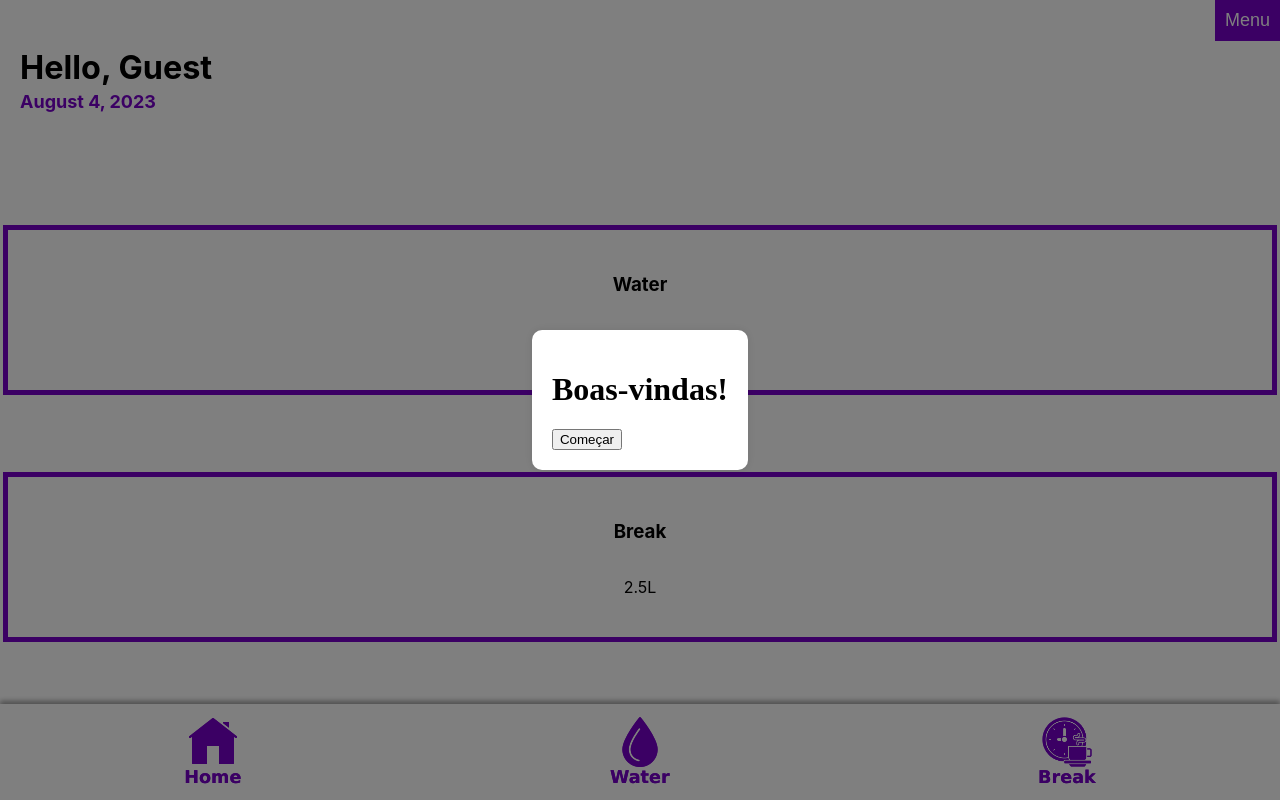
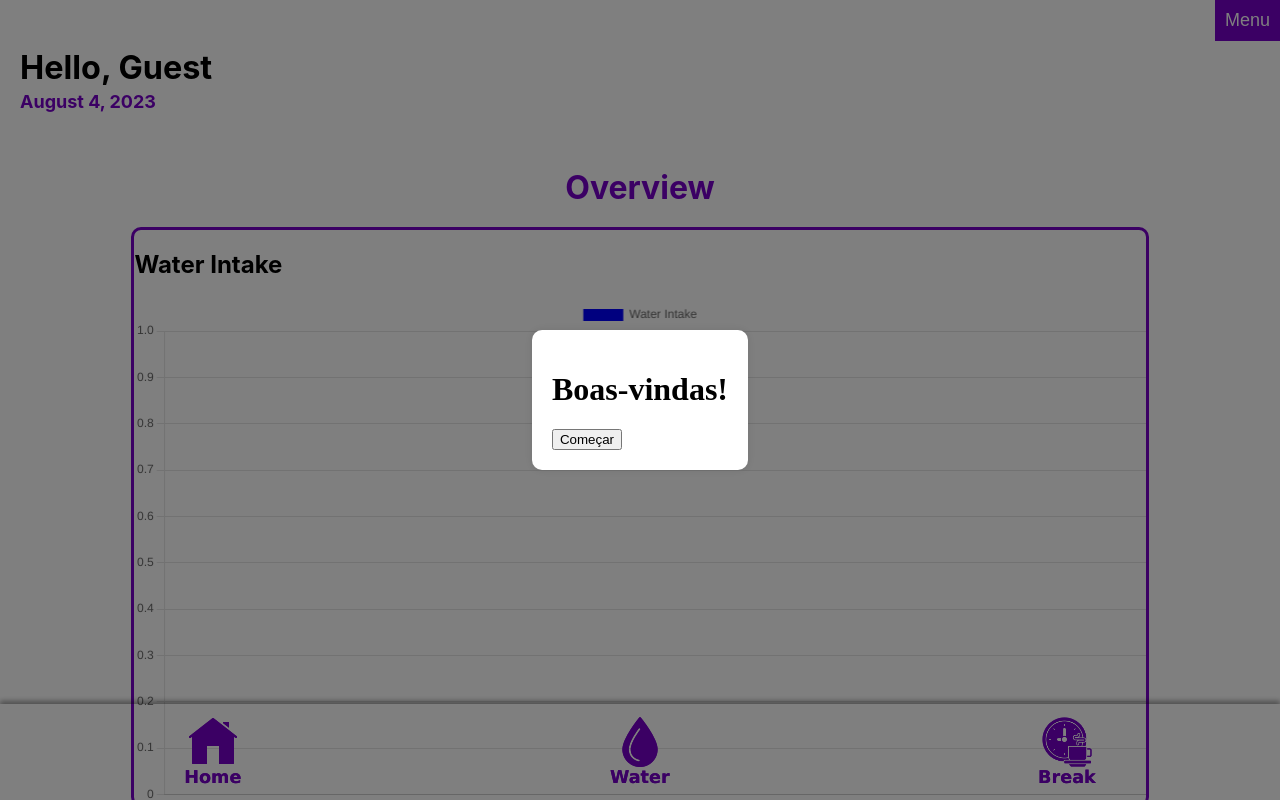
Before and after one commit to akenoduch/Fitness-Tracker, a Svelte app: page / in a window 1280 px wide. Shown: the top 800 px of the page. Built offline with nearby package versions, Linux system fonts and the light colour scheme; a web font is replaced by a local one.

Commit message:
feat. Home screen

```diff
--- a/package.json
+++ b/package.json
@@ -82,6 +82,8 @@
     "@capacitor/android": "^4.8.0",
     "@capacitor/core": "^4.8.0",
     "@capacitor/ios": "^4.8.0",
+    "chat.js": "^1.0.2",
+    "svelte-chartjs": "^3.1.2",
     "svelte-routing": "^2.0.0",
     "svelte-slider": "^1.0.1",
     "svelte-spa-router": "^3.3.0"
--- a/src/pages/Break.svelte
+++ b/src/pages/Break.svelte
@@ -17,6 +17,18 @@
 
   function startAddingBreak() {
     addingBreak = true;
+  }
+
+  function updateBreakData(date, breaks) {
+    let breaksDataArray =
+      JSON.parse(localStorage.getItem("breaksDataArray")) || [];
+    const existingData = breaksDataArray.find((item) => item.date === date);
+    if (existingData) {
+      existingData.breaks = breaks;
+    } else {
+      breaksDataArray.push({ date, breaks });
+    }
+    localStorage.setItem("breaksDataArray", JSON.stringify(breaksDataArray));
   }
 
   function saveBreak() {
@@ -43,14 +55,12 @@
     addingBreak = false;
     breakText = "";
     breakDuration = null;
+    updateBreakData(today, breaks);
   }
 
   function deleteBreak(id) {
     breaks = breaks.filter((breakItem) => breakItem.id !== id);
-    localStorage.setItem(
-      "breaks",
-      JSON.stringify({ date: today, breaks: breaks })
-    ); // Save with date
+    updateBreakData(today, breaks);
   }
 </script>
 
--- a/src/pages/Home.svelte
+++ b/src/pages/Home.svelte
@@ -1,67 +1,115 @@
-<script lang="ts">
+<script>
+  import Chart from "chart.js/auto";
+  import Header from "../components/Header/Header.svelte";
+  import Footer from "../components/Footer/Footer.svelte";
   import { onMount } from "svelte";
-  import Footer from "$components/Footer/Footer.svelte";
-  import Header from "$components/Header/Header.svelte";
 
-  let userName = "";
+  function getToday() {
+    const today = new Date();
+    return today.toISOString().split("T")[0];
+  }
+
+  function getChartData() {
+    const waterDataArray =
+      JSON.parse(localStorage.getItem("waterDataArray")) || [];
+    const breaksDataArray =
+      JSON.parse(localStorage.getItem("breaksDataArray")) || [];
+
+    const waterLabels = waterDataArray.map((item) => item.date);
+    const waterValues = waterDataArray.map((item) => item.currentWaterConsumed);
+
+    const breakLabels = breaksDataArray.map((item) => item.date);
+    const breakValues = breaksDataArray.map((item) => item.breaks.length);
+
+    return {
+      waterLabels,
+      waterValues,
+      breakLabels,
+      breakValues,
+    };
+  }
 
   onMount(() => {
-    const userResponses = JSON.parse(localStorage.getItem("userResponses"));
-    if (userResponses && userResponses.UserName) {
-      userName = userResponses.UserName;
-    }
+    const { waterLabels, waterValues, breakLabels, breakValues } =
+      getChartData();
+
+    const waterConfig = {
+      type: "bar",
+      data: {
+        labels: waterLabels,
+        datasets: [
+          {
+            label: "Water Intake",
+            data: waterValues,
+            backgroundColor: "blue",
+          },
+        ],
+      },
+      options: {
+        scales: {
+          x: { beginAtZero: true, type: "category" },
+          y: { beginAtZero: true },
+        },
+      },
+    };
+
+    const breakConfig = {
+      type: "bar",
+      data: {
+        labels: breakLabels,
+        datasets: [
+          {
+            label: "Breaks",
+            data: breakValues,
+            backgroundColor: "red",
+          },
+        ],
+      },
+      options: {
+        scales: {
+          x: { beginAtZero: true, type: "category" },
+          y: { beginAtZero: true },
+        },
+      },
+    };
+
+    const waterCtx = document.getElementById("waterChart").getContext("2d");
+    const breakCtx = document.getElementById("breakChart").getContext("2d");
+    new Chart(waterCtx, waterConfig);
+    new Chart(breakCtx, breakConfig);
   });
 </script>
 
-<Header
-  showHeader={true}
-  {userName}
-/>
-<section>
-  <!-- Conteúdo da overview aqui -->
-  <overview-water>
-    <h3>Water</h3>
-    <p>2.5L</p>
-  </overview-water>
-  <overview-break>
-    <h3>Break</h3>
-    <p>2.5L</p>
-  </overview-break>
-</section>
+<Header showHeader={true} />
+
+<div class="centered-content">
+  <h1>Overview</h1>
+  <div class="chart-container">
+    <h2>Water Intake</h2>
+    <canvas id="waterChart" />
+  </div>
+  <div class="chart-container">
+    <h2>Break Cards</h2>
+    <canvas id="breakChart" />
+  </div>
+</div>
 
 <Footer />
 
-<style lang="scss">
-  section {
-    flex: 1; /* Ocupa todo o espaço disponível */
+<style>
+  .centered-content {
     display: flex;
     flex-direction: column;
-    justify-content: space-evenly; /* Distribui os cards com espaçamento igual */
-    align-items: center; /* Centraliza X */
-    gap: 20px; /* Espaçamento entre os cards */
-    padding-bottom: 10vh;
-    height: calc(100vh - 12vh * 2.8); /* centraliza altura */
+    align-items: center;
   }
-
-  overview-water {
-    width: 100%;
-    height: 20vh;
-    color: black;
-    display: flex;
-    flex-direction: column;
-    justify-content: center;
-    align-items: center;
-    border: #7700ca 5px solid;
+  .chart-container {
+    width: 80%;
+    margin: 20px;
+    border: 3px solid #7700ca;
+    border-radius: 10px;
   }
-
-  overview-break {
-    width: 100%;
-    height: 20vh;
-    color: black;
-    display: flex;
-    flex-direction: column;
-    justify-content: center;
-    align-items: center;
-    border: #7700ca 5px solid;
+  h1 {
+    margin: 0;
+    color: #7700ca;
   }
 </style>
--- a/src/pages/Water.svelte
+++ b/src/pages/Water.svelte
@@ -37,11 +37,22 @@
     waterIntake = Number(localStorage.getItem("waterIntake") || 0);
   }
 
+  function updateWaterData(date, consumed) {
+    let waterDataArray =
+      JSON.parse(localStorage.getItem("waterDataArray")) || [];
+    const existingData = waterDataArray.find((item) => item.date === date);
+    if (existingData) {
+      existingData.currentWaterConsumed = consumed;
+    } else {
+      waterDataArray.push({ date, currentWaterConsumed: consumed });
+    }
+    localStorage.setItem("waterDataArray", JSON.stringify(waterDataArray));
+  }
+
   function handleWaterAdded(e) {
     currentWaterConsumed += parseFloat(e.detail);
     offset = calculateOffset(currentWaterConsumed);
-    waterData = { date: getToday(), currentWaterConsumed };
-    localStorage.setItem("waterData", JSON.stringify(waterData));
+    updateWaterData(getToday(), currentWaterConsumed);
   }
 
   function closeCongratulations() {
```
Also changed, not shown: 1 other file (tests, documents, lock files or other folders).
